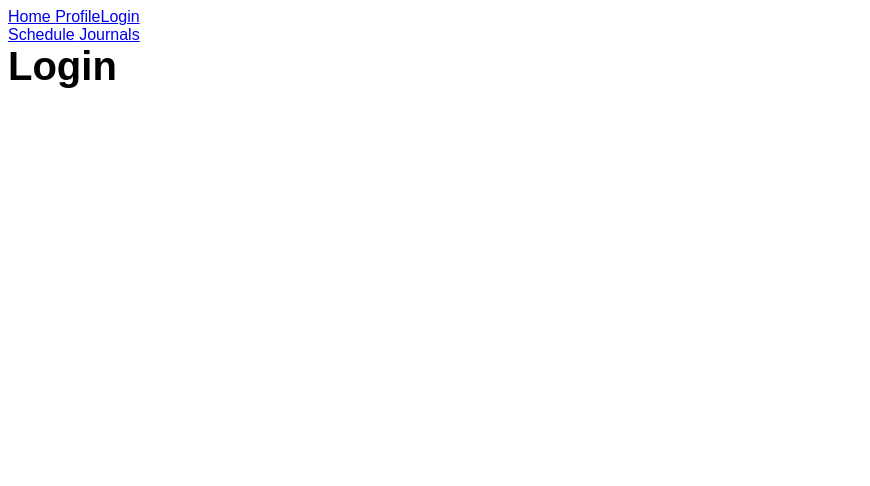
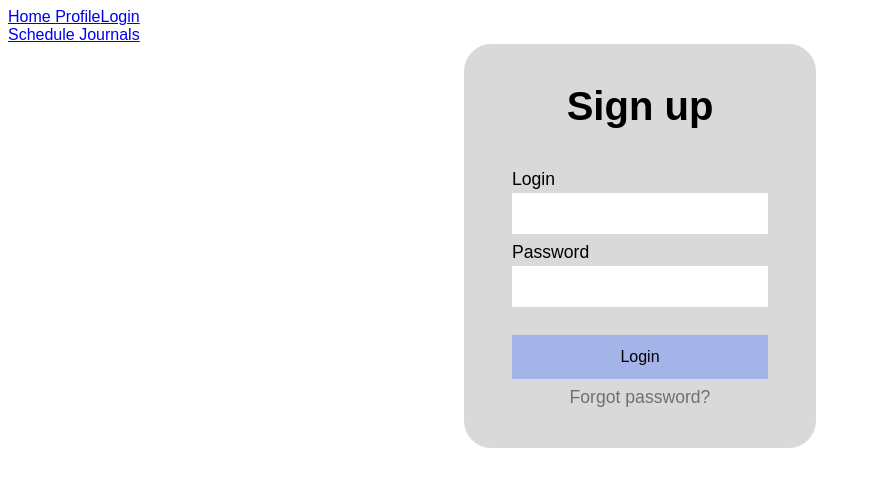
Before and after one commit to dunkinCoders/school-system, a React (Vite) app in the folder client/: page /login in a window 1280 px wide. Shown: the top 486 px of the page, without its empty margins (0-870 px from the left). Built offline with nearby package versions, Linux system fonts and the light colour scheme; a web font is replaced by a local one.

Commit message:
login route directs to login page

```diff
--- a/client/src/App.tsx
+++ b/client/src/App.tsx
@@ -4,6 +4,7 @@
 import Sidebar from "./components/Sidebar";
 
 import { Routes, Route } from "react-router-dom";
+import Login from "./views/Login";
 
 function App() {
   return (
@@ -15,11 +16,10 @@
       <main>
         <Sidebar />
 
-
         <Routes>
           <Route path="/" element={<h1>Home</h1>} />
           <Route path="/profile" element={<h1>Profile</h1>} />
-          <Route path="/login" element={<h1>Login</h1>} />
+          <Route path="/login" element={<Login />} />
           <Route path="/schedule" element={<h1>Schedule</h1>} />
           <Route path="/journals" element={<h1>Journals</h1>} />
         </Routes>
```
